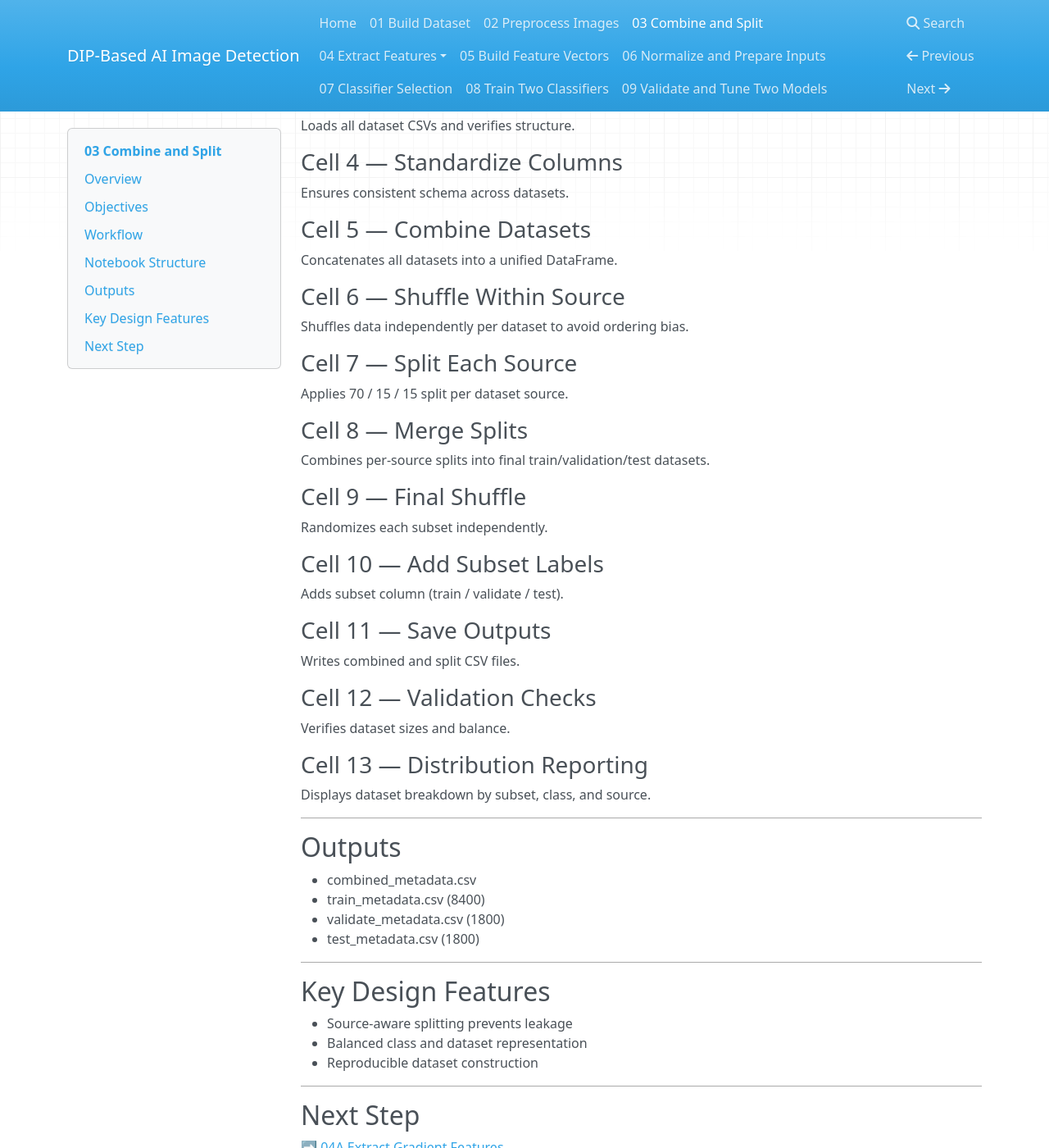
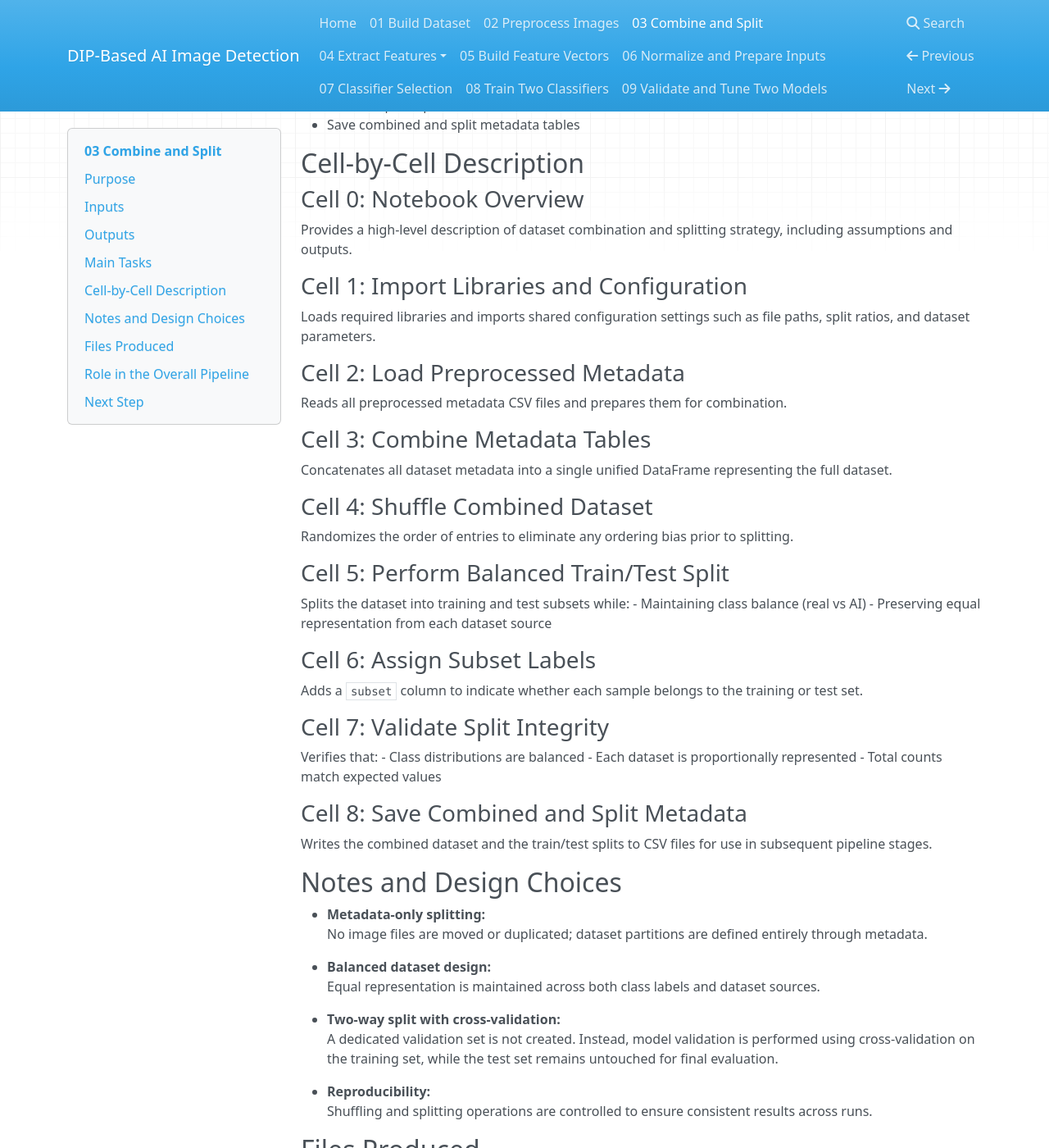
Before and after one commit to pgailinas/dip-ai-image-detection, an MkDocs documentation site: the page built from docs/03_Combine_and_Split.md, in a window 1280 px wide and 1400 px high, scrolled down 1117 px. Shown: the whole window at 82% size. Built offline with MkDocs 1.6.1, drawn with Linux system fonts in a browser that asks for light colours; nearby versions of some CDN libraries; some of the changed text lies outside the part shown.

Commit message:
Update 03_Combine_and_Split.md

```diff
--- a/docs/03_Combine_and_Split.md
+++ b/docs/03_Combine_and_Split.md
@@ -9,111 +9,108 @@
 
 ---
 
-## Overview
+## Purpose
 
-This notebook combines all preprocessed datasets into a unified dataset and creates balanced, leakage-aware train/validation/test splits.
+This notebook combines all preprocessed dataset metadata into a single unified table and performs a controlled split into training and test datasets.
 
----
+The split is designed to preserve class balance and ensure equal representation from all six source datasets. The resulting training set is used for model development and cross-validation, while the test set is held out for final independent evaluation.
 
-## Objectives
+## Inputs
 
-* Combine datasets into a single structure
-* Maintain class and source balance
-* Prevent cross-split contamination
-* Create reproducible 70 / 15 / 15 splits
+- Preprocessed metadata CSV files:
+  - `imgn_preprocessed_metadata.csv`
+  - `coco_preprocessed_metadata.csv`
+  - `open_preprocessed_metadata.csv`
+  - `diff_preprocessed_metadata.csv`
+  - `sdxl_preprocessed_metadata.csv`
+  - `mj_preprocessed_metadata.csv`
 
----
-
-## Workflow
-
-1. Load all dataset metadata
-2. Standardize schema
-3. Combine datasets
-4. Shuffle within sources
-5. Split each dataset independently
-6. Merge splits
-7. Final shuffle
-8. Save outputs
-9. Validate distributions
-
----
-
-## Notebook Structure
-
-### Cell 0 — Overview
-
-Defines dataset combination strategy and emphasizes leakage prevention.
-
-### Cell 1 — Imports
-
-Loads required libraries (pandas, numpy, os).
-
-### Cell 2 — Dataset Paths
-
-Defines input metadata CSV paths and output file locations.
-
-### Cell 3 — Load Metadata
-
-Loads all dataset CSVs and verifies structure.
-
-### Cell 4 — Standardize Columns
-
-Ensures consistent schema across datasets.
-
-### Cell 5 — Combine Datasets
-
-Concatenates all datasets into a unified DataFrame.
-
-### Cell 6 — Shuffle Within Source
-
-Shuffles data independently per dataset to avoid ordering bias.
-
-### Cell 7 — Split Each Source
-
-Applies 70 / 15 / 15 split per dataset source.
-
-### Cell 8 — Merge Splits
-
-Combines per-source splits into final train/validation/test datasets.
-
-### Cell 9 — Final Shuffle
-
-Randomizes each subset independently.
-
-### Cell 10 — Add Subset Labels
-
-Adds subset column (train / validate / test).
-
-### Cell 11 — Save Outputs
-
-Writes combined and split CSV files.
-
-### Cell 12 — Validation Checks
-
-Verifies dataset sizes and balance.
-
-### Cell 13 — Distribution Reporting
-
-Displays dataset breakdown by subset, class, and source.
-
----
+- Project configuration file:
+  - `project_config.py`
 
 ## Outputs
 
-* combined_metadata.csv
-* train_metadata.csv (8400)
-* validate_metadata.csv (1800)
-* test_metadata.csv (1800)
+- Combined dataset metadata:
+  - `combined_metadata.csv`
 
----
+- Split datasets:
+  - `train_metadata.csv`
+  - `test_metadata.csv`
 
-## Key Design Features
+Each CSV contains:
+- `filename`
+- `class_label`
+- `source_dataset`
+- `subset` (train or test)
 
-* Source-aware splitting prevents leakage
-* Balanced class and dataset representation
-* Reproducible dataset construction
+## Main Tasks
 
----
+- Load preprocessed metadata for all datasets
+- Concatenate metadata into a single table
+- Shuffle and organize dataset entries
+- Perform a balanced train/test split
+- Ensure equal representation across datasets and classes
+- Save combined and split metadata tables
+
+## Cell-by-Cell Description
+
+### Cell 0: Notebook Overview
+Provides a high-level description of dataset combination and splitting strategy, including assumptions and outputs.
+
+### Cell 1: Import Libraries and Configuration
+Loads required libraries and imports shared configuration settings such as file paths, split ratios, and dataset parameters.
+
+### Cell 2: Load Preprocessed Metadata
+Reads all preprocessed metadata CSV files and prepares them for combination.
+
+### Cell 3: Combine Metadata Tables
+Concatenates all dataset metadata into a single unified DataFrame representing the full dataset.
+
+### Cell 4: Shuffle Combined Dataset
+Randomizes the order of entries to eliminate any ordering bias prior to splitting.
+
+### Cell 5: Perform Balanced Train/Test Split
+Splits the dataset into training and test subsets while:
+- Maintaining class balance (real vs AI)
+- Preserving equal representation from each dataset source
+
+### Cell 6: Assign Subset Labels
+Adds a `subset` column to indicate whether each sample belongs to the training or test set.
+
+### Cell 7: Validate Split Integrity
+Verifies that:
+- Class distributions are balanced
+- Each dataset is proportionally represented
+- Total counts match expected values
+
+### Cell 8: Save Combined and Split Metadata
+Writes the combined dataset and the train/test splits to CSV files for use in subsequent pipeline stages.
+
+## Notes and Design Choices
+
+- **Metadata-only splitting:**
+  No image files are moved or duplicated; dataset partitions are defined entirely through metadata.
+
+- **Balanced dataset design:**
+  Equal representation is maintained across both class labels and dataset sources.
+
+- **Two-way split with cross-validation:**
+  A dedicated validation set is not created. Instead, model validation is performed using cross-validation on the training set, while the test set remains untouched for final evaluation.
+
+- **Reproducibility:**
+  Shuffling and splitting operations are controlled to ensure consistent results across runs.
+
+## Files Produced
+
+- `combined_metadata.csv` — Full dataset metadata (all sources)
+- `train_metadata.csv` — Training subset metadata
+- `test_metadata.csv` — Test subset metadata
+
+## Role in the Overall Pipeline
+
+This notebook defines the dataset partitions used throughout the remainder of the pipeline. It ensures that training and evaluation are conducted on properly balanced and independent data.
+
+All subsequent steps—feature extraction, normalization, model training, and evaluation—operate based on these split definitions.
 
 ## Next Step
 
```
